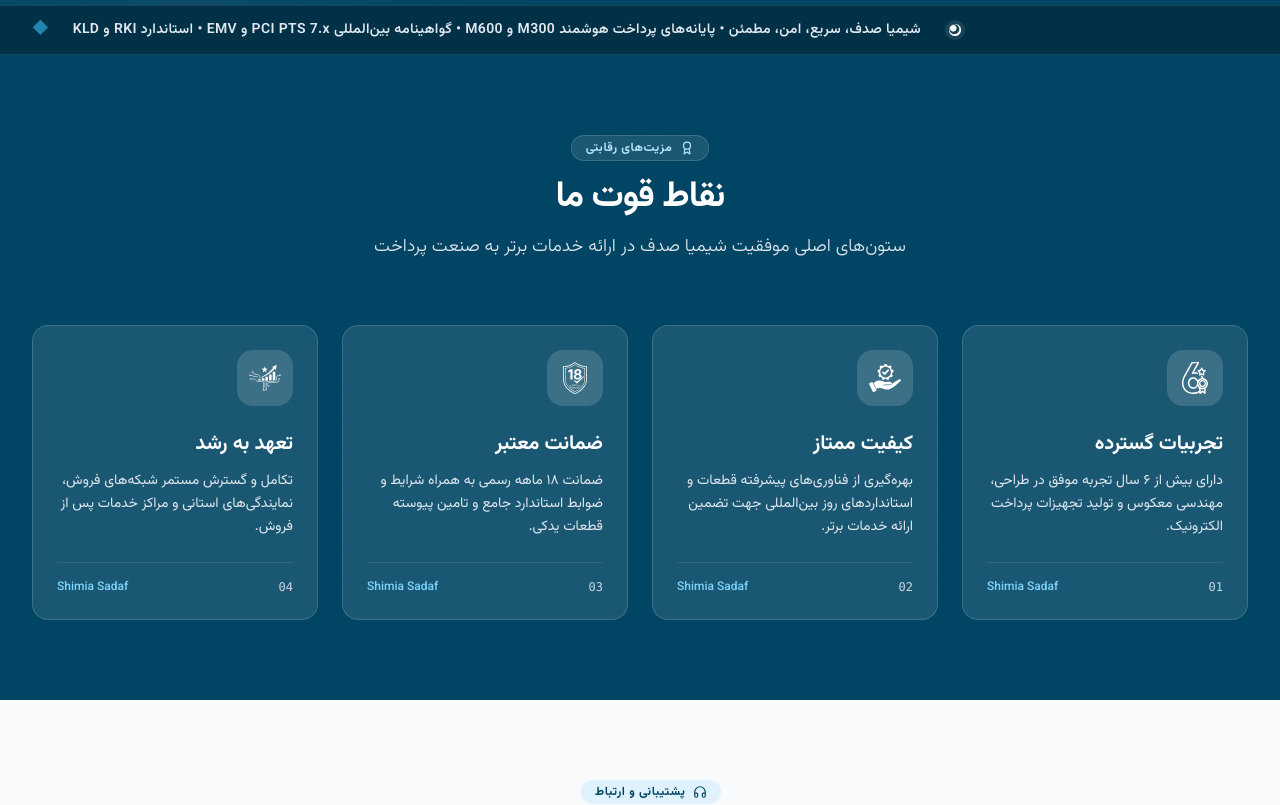
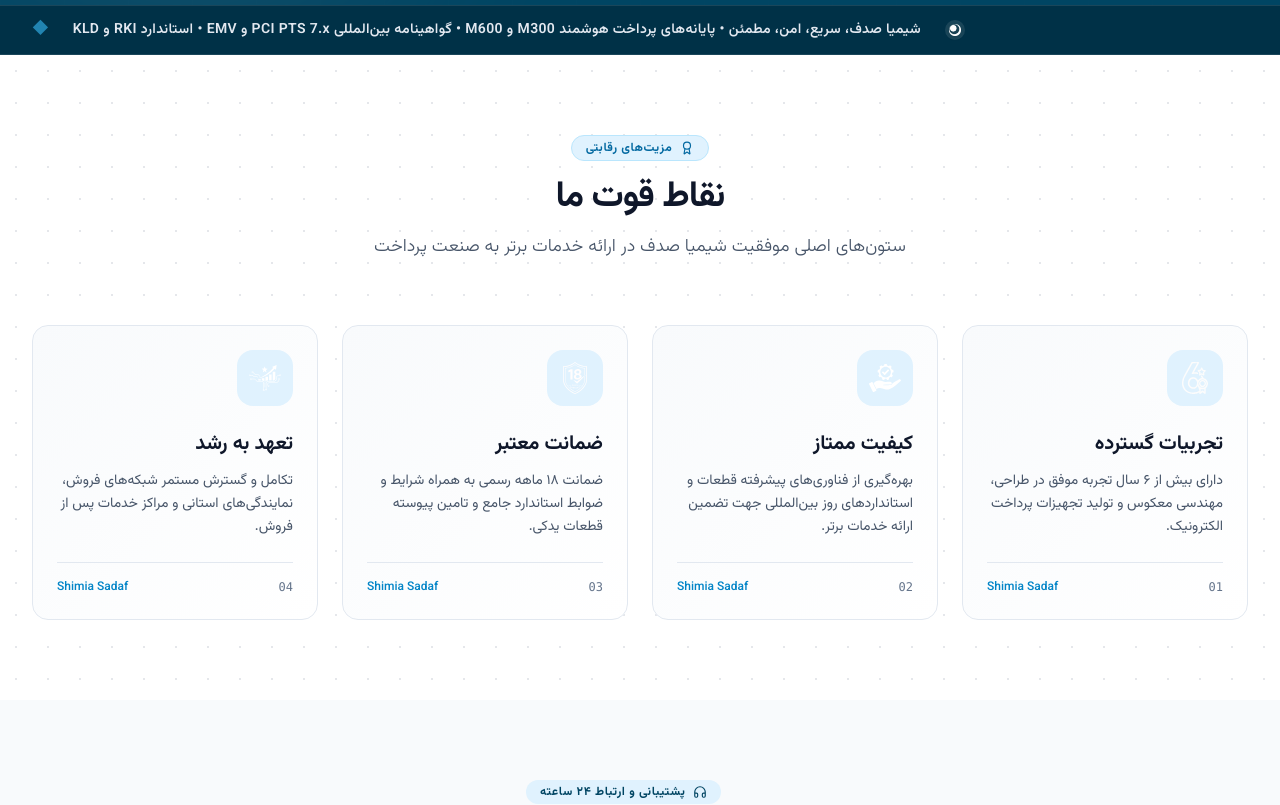
Before and after one commit to Ali-Khalilian/shimiasadaf, a Next.js app: page / in a window 1280 px wide. Shown: the part 700-1505 px from the top of the page. Built offline with nearby package versions, Linux system fonts and the light colour scheme.

Commit message:
css changes

```diff
--- a/src/components/Strengths.jsx
+++ b/src/components/Strengths.jsx
@@ -6,21 +6,21 @@ export default function Strengths({ lang, content }) {
   const strengths = content.strengths;
 
   return (
-    <section id="strengths" className="py-20 bg-[#004563] text-white relative overflow-hidden w-full">
+    <section id="strengths" className="py-20 bg-white relative overflow-hidden w-full">
       {/* Background accents */}
-      <div className="absolute inset-0 bg-[radial-gradient(#ffffff08_1px,transparent_1px)] [background-size:32px_32px] pointer-events-none"></div>
+      <div className="absolute inset-0 bg-[radial-gradient(#e5e7eb_1px,transparent_1px)] [background-size:32px_32px] pointer-events-none"></div>
 
       <div className="relative max-w-7xl mx-auto px-4 sm:px-6 lg:px-8 w-full">
         {/* Header */}
         <div className="text-center max-w-3xl mx-auto mb-16">
-          <div className="inline-flex items-center gap-2 px-3.5 py-1 rounded-full bg-white/10 border border-white/15 text-sky-200 text-xs font-bold uppercase tracking-wider mb-4">
+          <div className="inline-flex items-center gap-2 px-3.5 py-1 rounded-full bg-sky-100 border border-sky-200 text-sky-700 text-xs font-bold uppercase tracking-wider mb-4">
             <Award className="w-3.5 h-3.5" />
             <span>{strengths.badge}</span>
           </div>
-          <h2 className="text-2xl sm:text-3xl lg:text-4xl font-black text-white tracking-tight leading-tight mb-4">
+          <h2 className="text-2xl sm:text-3xl lg:text-4xl font-black text-slate-900 tracking-tight leading-tight mb-4">
             {strengths.title}
           </h2>
-          <p className="text-base sm:text-lg text-slate-200 leading-relaxed font-light">
+          <p className="text-base sm:text-lg text-slate-600 leading-relaxed font-light">
             {strengths.subtitle}
           </p>
         </div>
@@ -30,32 +30,32 @@ export default function Strengths({ lang, content }) {
           {strengths.items.map((item, idx) => (
             <div
               key={idx}
-              className="bg-white/10 backdrop-blur-md border border-white/15 rounded-2xl p-6 hover:bg-white/15 hover:border-white/30 transition-all duration-300 flex flex-col justify-between group"
+              className="bg-gradient-to-br from-slate-50 to-white backdrop-blur-md border border-slate-200 rounded-2xl p-6 hover:shadow-xl hover:border-sky-300 transition-all duration-300 flex flex-col justify-between group"
             >
               <div>
-                <div className="w-14 h-14 rounded-2xl bg-white/15 p-3 flex items-center justify-center mb-6 group-hover:scale-110 transition-transform">
+                <div className="w-14 h-14 rounded-2xl bg-sky-100 p-3 flex items-center justify-center mb-6 group-hover:scale-110 group-hover:bg-sky-200 transition-all">
                   <img
                     src={item.icon}
                     alt={item.title}
-                    className="w-full h-full object-contain filter brightness-0 invert"
+                    className="w-full h-full object-contain"
                     onError={(e) => {
                       e.target.style.display = 'none';
                     }}
                   />
                 </div>
 
-                <h3 className="text-xl font-bold text-white mb-3">
+                <h3 className="text-xl font-bold text-slate-900 mb-3">
                   {item.title}
                 </h3>
 
-                <p className="text-sm text-slate-200 leading-relaxed">
+                <p className="text-sm text-slate-600 leading-relaxed">
                   {item.desc}
                 </p>
               </div>
 
-              <div className="mt-6 pt-4 border-t border-white/10 flex items-center justify-between text-xs text-slate-300">
+              <div className="mt-6 pt-4 border-t border-slate-200 flex items-center justify-between text-xs text-slate-500">
                 <span className="font-mono">0{idx + 1}</span>
-                <span className="text-sky-300 font-medium">Shimia Sadaf</span>
+                <span className="text-sky-600 font-medium">Shimia Sadaf</span>
               </div>
             </div>
           ))}
--- a/src/data/content.js
+++ b/src/data/content.js
@@ -270,7 +270,7 @@ export const siteContent = {
       ]
     },
     support: {
-      badge: 'پشتیبانی و ارتباط',
+      badge: 'پشتیبانی و ارتباط ۲۴ ساعته',
       title: 'ما همواره',
       titleHighlight: 'در کنار شما هستیم',
       desc: 'با تیم پشتیبانی تخصصی، پاسخگویی سریع و خدمات پس از فروش قدرتمند، آماده رفع هرگونه مشکل و تامین نیازهای فنی و نرم‌افزاری شما بدون کمترین تأخیر.',
@@ -578,7 +578,7 @@ export const siteContent = {
       ]
     },
     support: {
-      badge: 'Support & Assistance',
+      badge: 'Support & Assistance 24/7',
       title: 'We Are Always',
       titleHighlight: 'By Your Side',
       desc: 'With our expert technical support team, rapid response times, and dependable post-sales assistance, we ensure seamless operations with zero downtime.',
```
